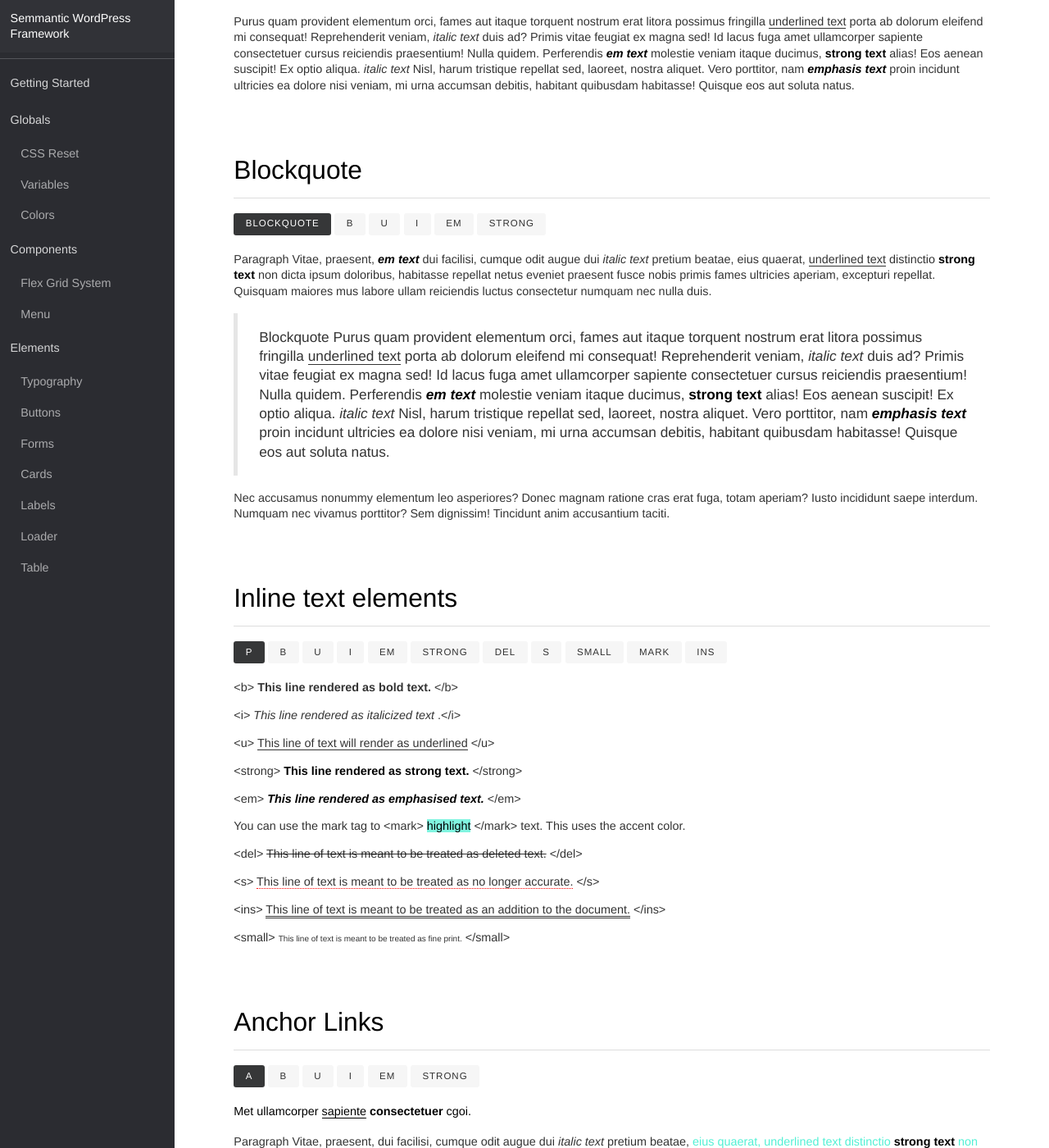
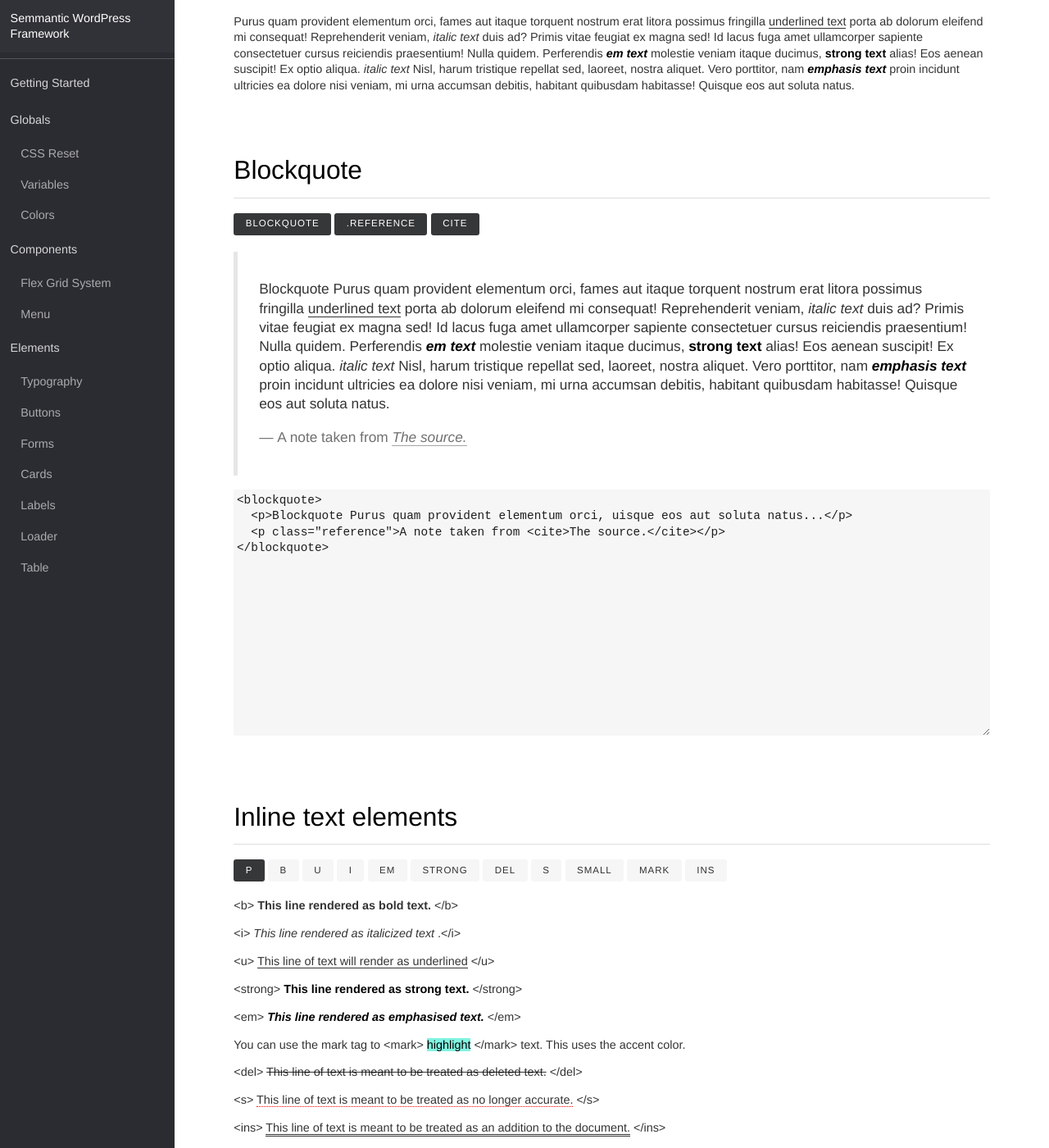
Before and after one commit to CoreyCrowden/semantic-wordpress-framework, a Jekyll site: the page built from docs/elements/typography/index.html, in a window 1280 px wide and 1400 px high, scrolled down 4242 px. Shown: the whole window at 82% size. Built offline with Jekyll 4.4.1, drawn with Linux system fonts in a browser that asks for light colours; nearby versions of some CDN libraries.

Commit message:
Added cite and .reference class and docs updated

```diff
--- a/definitions/globals/_variables.scss
+++ b/definitions/globals/_variables.scss
@@ -73,7 +73,7 @@ $color-background-disabled                  : lighten($color-grey-extra-light, 5
 $color-border-disabled                      : lighten($color-grey-light, 5%) !default;
 
 // Text colors
-$text-color-weak                            : rgba($color-black, .6) !default;
+$text-color-weak                            : rgba($color-black, .5) !default;
 $text-color                                 : rgba($color-black, .8) !default;
 $text-color-strong                          : rgba($color-black, 1) !default;
 
--- a/docs/assets/css/main.css
+++ b/docs/assets/css/main.css
@@ -1996,7 +1996,7 @@ input[type="radio"] ~ label:after {
 .menu .item:not(.dropdown):not(.expand):not(.slide) > .menu > .item > a,
 .menu .item:not(.dropdown):not(.expand):not(.slide) > .sub-menu > .item > a {
   padding: 0.375em 1.75em 0.375em;
-  color: rgba(0, 0, 0, 0.6);
+  color: rgba(0, 0, 0, 0.5);
   background: transparent;
 }
 
@@ -2005,7 +2005,7 @@ input[type="radio"] ~ label:after {
 .menu .item:not(.dropdown):not(.expand):not(.slide) > .sub-menu > .item > a,
 .inverted .normal
 .menu .item:not(.dropdown):not(.expand):not(.slide) > .sub-menu > .item > a {
-  color: rgba(0, 0, 0, 0.6);
+  color: rgba(0, 0, 0, 0.5);
   background: transparent;
 }
 
@@ -2730,6 +2730,24 @@ blockquote {
   margin-right: 0;
   border-left: solid 5px #e6e6e6;
   font-size: larger;
+}
+
+.inverted blockquote,
+.normal .inverted blockquote {
+  border-color: #1a1a1a;
+}
+
+.reference {
+  opacity: .7;
+}
+
+.reference:before {
+  content: '\2014 \00A0';
+}
+
+cite {
+  font-style: italic;
+  border-bottom: rgba(0, 0, 0, 0.5) solid 0.07em;
 }
 
 .no.spacing {
@@ -3370,25 +3388,25 @@ input[type="radio"]:checked ~ label:after {
  * Placeholder Text
  * --------------------------------------------------------------------------------------------- */
 ::-webkit-input-placeholder {
-  color: rgba(0, 0, 0, 0.6);
+  color: rgba(0, 0, 0, 0.5);
   transition: all 0.3s ease-in-out;
 }
 
 :-moz-placeholder {
   /* Firefox 18- */
-  color: rgba(0, 0, 0, 0.6);
+  color: rgba(0, 0, 0, 0.5);
   transition: all 0.3s ease-in-out;
 }
 
 ::-moz-placeholder {
   /* Firefox 19+ */
-  color: rgba(0, 0, 0, 0.6);
+  color: rgba(0, 0, 0, 0.5);
   opacity: 1;
   transition: all 0.3s ease-in-out;
 }
 
 :-ms-input-placeholder {
-  color: rgba(0, 0, 0, 0.6);
+  color: rgba(0, 0, 0, 0.5);
   transition: all 0.3s ease-in-out;
 }
 
@@ -3605,7 +3623,7 @@ p[style="text-align: center;"] img {
   figure.aligncenter figcaption,
   p[style="text-align: center;"] figcaption {
     text-align: center;
-    color: rgba(0, 0, 0, 0.6);
+    color: rgba(0, 0, 0, 0.5);
   }
 }
 
--- a/docs/elements/typography/index.html
+++ b/docs/elements/typography/index.html
@@ -112,20 +112,22 @@ category: Elements
 <!--Blockquote-->
 <article>
   <h3>Blockquote</h3>
-  <span class="label strong">blockquote</span><span class="label">b</span><span class="label">u</span><span class="label">i</span><span class="label">em</span><span class="label">strong</span>
+  <span class="label strong">blockquote</span><span class="label strong">.reference</span><span class="label strong">cite</span>
   <!--Example-->
   <div class="example">
-    <p>
-      Paragraph Vitae, praesent, <em>em text</em> dui facilisi, cumque odit augue dui <i>italic text</i> pretium beatae, eius quaerat, <u>underlined text</u> distinctio <strong>strong text</strong> non dicta ipsum doloribus, habitasse repellat netus eveniet praesent fusce nobis primis fames ultricies aperiam, excepturi repellat. Quisquam maiores mus labore ullam reiciendis luctus consectetur numquam nec nulla duis.
-    </p>
     <blockquote>
-      Blockquote Purus quam provident elementum orci, fames aut itaque torquent nostrum erat litora possimus fringilla <u>underlined text</u> porta ab dolorum eleifend mi consequat! Reprehenderit veniam, <i>italic text</i> duis ad? Primis vitae feugiat ex magna sed! Id lacus fuga amet ullamcorper sapiente consectetuer cursus reiciendis praesentium! Nulla quidem.
-      Perferendis <em>em text</em> molestie veniam itaque ducimus, <strong>strong text</strong> alias! Eos aenean suscipit! Ex optio aliqua. <i>italic text</i> Nisl, harum tristique repellat sed, laoreet, nostra aliquet. Vero porttitor, nam <em>emphasis text</em> proin incidunt ultricies ea dolore nisi veniam, mi urna accumsan debitis, habitant quibusdam habitasse! Quisque eos aut soluta natus.
+      <p>Blockquote Purus quam provident elementum orci, fames aut itaque torquent nostrum erat litora possimus fringilla <u>underlined text</u> porta ab dolorum eleifend mi consequat! Reprehenderit veniam, <i>italic text</i> duis ad? Primis vitae feugiat ex magna sed! Id lacus fuga amet ullamcorper sapiente consectetuer cursus reiciendis praesentium! Nulla quidem.
+        Perferendis <em>em text</em> molestie veniam itaque ducimus, <strong>strong text</strong> alias! Eos aenean suscipit! Ex optio aliqua. <i>italic text</i> Nisl, harum tristique repellat sed, laoreet, nostra aliquet. Vero porttitor, nam <em>emphasis text</em> proin incidunt ultricies ea dolore nisi veniam, mi urna accumsan debitis, habitant quibusdam habitasse! Quisque eos aut soluta natus.</p>
+      <p class="reference">A note taken from <cite>The source.</cite></p>
     </blockquote>
-    <p>
-      Nec accusamus nonummy elementum leo asperiores? Donec magnam ratione cras erat fuga, totam aperiam? Iusto incididunt saepe interdum. Numquam nec vivamus porttitor? Sem dignissim! Tincidunt anim accusantium taciti.
-    </p>
   </div>
+  <!--Code Snippet-->
+  <textarea class="code">
+<blockquote>
+  <p>Blockquote Purus quam provident elementum orci, uisque eos aut soluta natus...</p>
+  <p class="reference">A note taken from <cite>The source.</cite></p>
+</blockquote>
+  </textarea>
 </article>
 
 <!--Inline text elements-->
```
Also changed, not shown: definitions/elements/_type.scss (+18 -1 lines).
